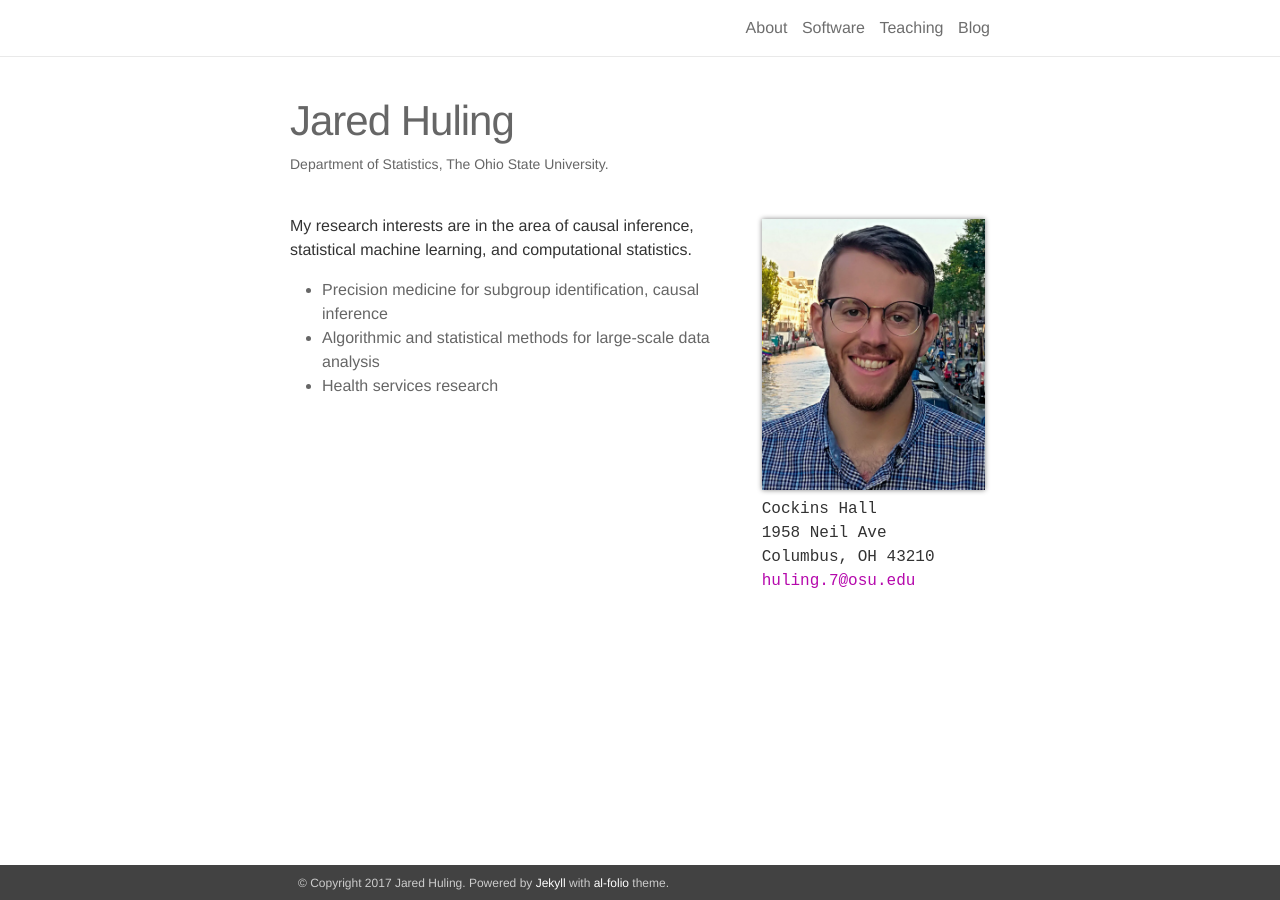
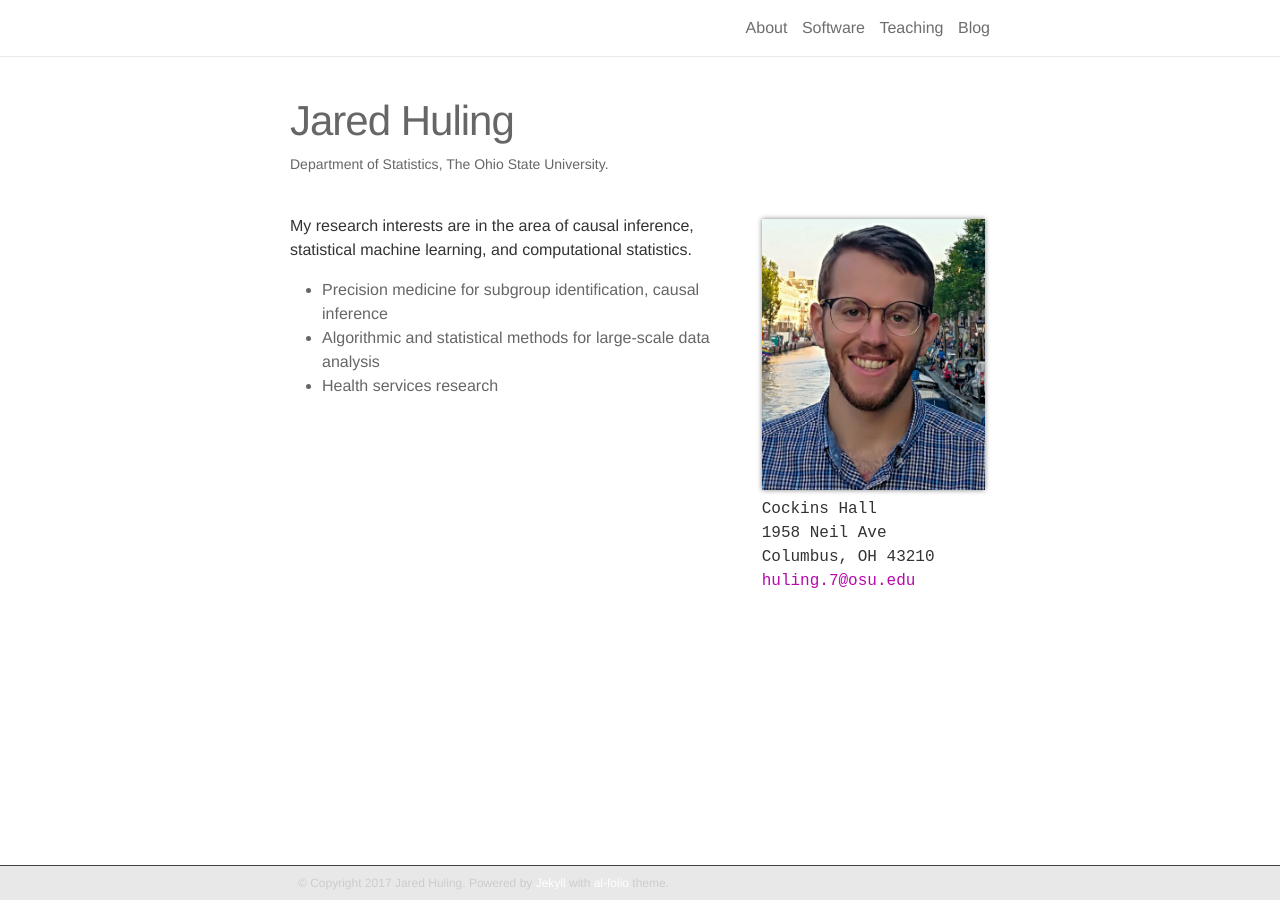
Before and after one commit to jaredhuling/jaredhuling.github.io, a Jekyll site: the page built from _pages/about.md, in a window 1280 px wide. Built offline with Jekyll 4.4.1, drawn with Linux system fonts in a browser that asks for light colours; nearby versions of some CDN libraries.

Commit message:
lighter footer

```diff
--- a/_sass/_footer.scss
+++ b/_sass/_footer.scss
@@ -19,7 +19,7 @@
 }
 
 footer {
-  background-color: $grey-color-dark;
+  background-color: $grey-color-light;
   border-top: $footer-border-top;
   color: $footer-color;
   font-size: $footer-font-size;
```
